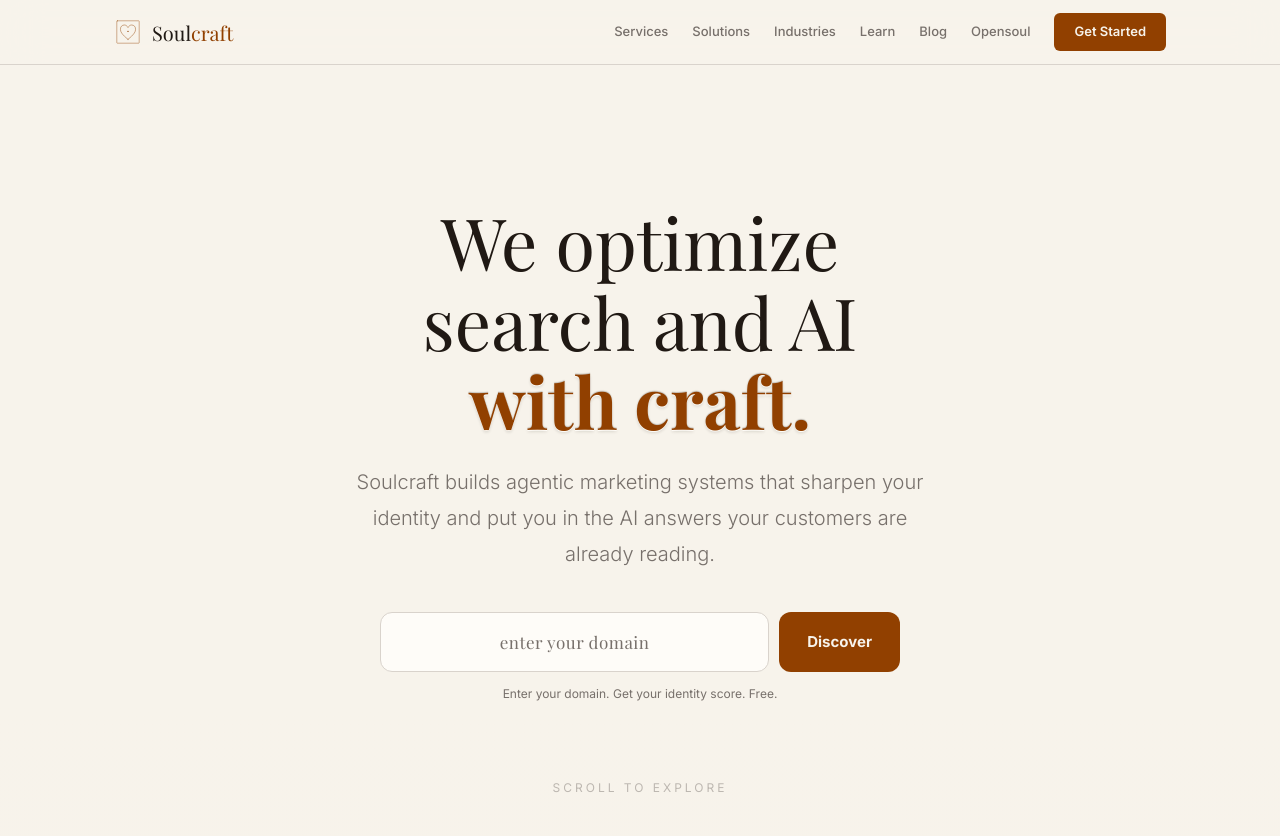
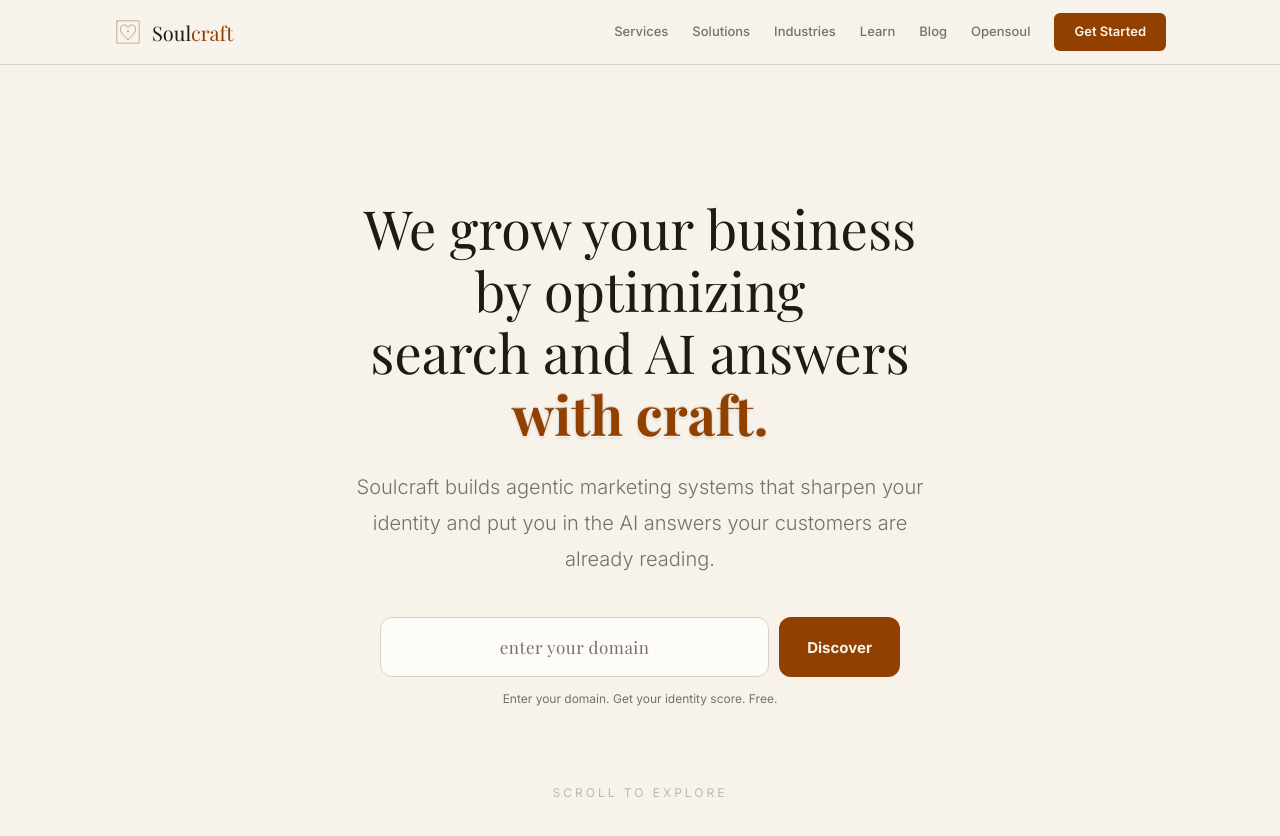
Before and after one commit to iamevandrake/soulcraft-site, a Jekyll site: the page index.html, which Jekyll copies as it is, in a window 1280 px wide and 900 px high. Shown: the top 836 px of the window. Built offline with Jekyll 4.4.1, drawn with Linux system fonts in a browser that asks for light colours; some web fonts are replaced.

Commit message:
Reword homepage headline to value-first framing
"We grow your business by optimizing search and AI answers with craft."
Steps the hero size down a touch for the longer line; keeps the carved
"with craft" treatment.

Co-Authored-By: Claude Opus 4.8 (1M context) <noreply@anthropic.com>

```diff
--- a/index.html
+++ b/index.html
@@ -509,7 +509,7 @@ footer { padding: 48px 0; border-top: 1px solid var(--border); }
 <!-- Opening with integrated soul tool -->
 <section class="opening">
   <div class="opening-inner">
-    <h1 style="font-family:'Playfair Display',serif;font-size:clamp(44px,6vw,72px);line-height:1.1;color:var(--white);margin-bottom:24px;font-weight:400;">We optimize search and AI<br><em>with craft.</em></h1>
+    <h1 style="font-family:'Playfair Display',serif;font-size:clamp(32px,4.6vw,54px);line-height:1.15;color:var(--white);margin-bottom:24px;font-weight:400;">We grow your business by optimizing<br>search and AI answers <em>with craft.</em></h1>
     <p class="hero-sub">Soulcraft builds agentic marketing systems that sharpen your identity and put you in the AI answers your customers are already reading.</p>
 
     <div class="hero-soul-tool" id="soul-tool">
```
